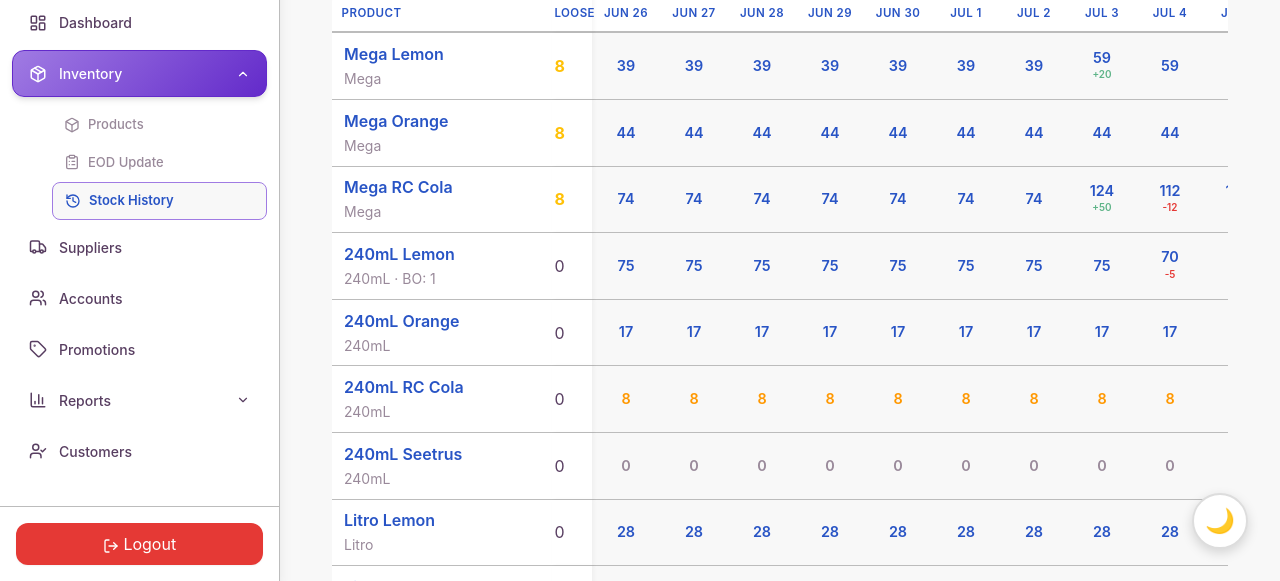
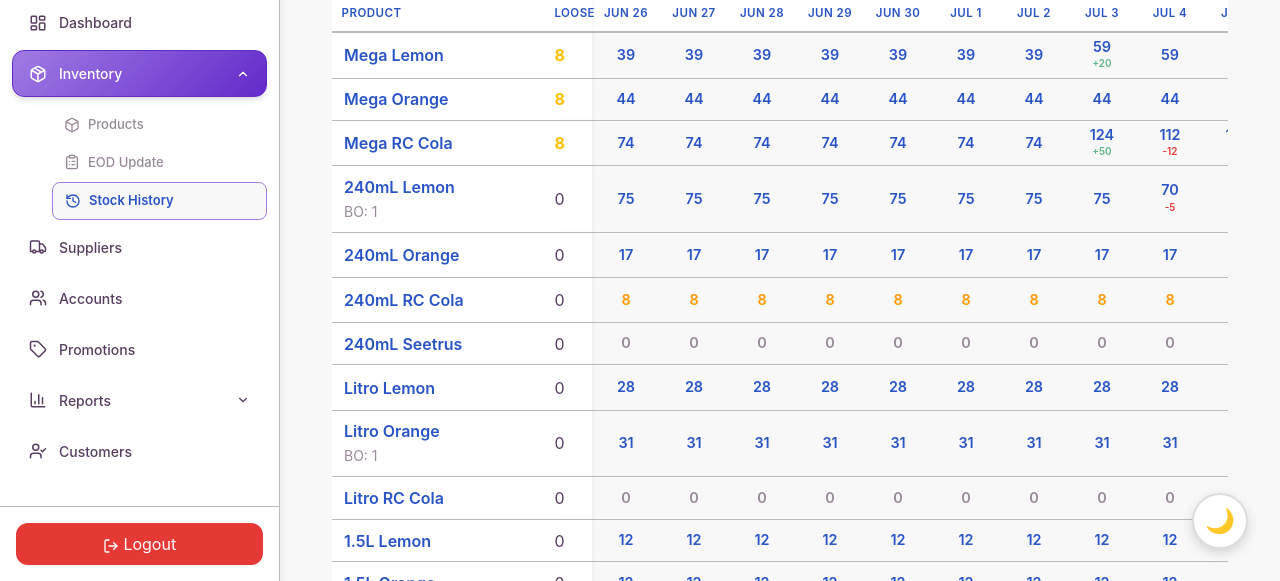
Before and after one commit to Protat0/RC-COLA-INV, a Vue app in the folder frontend/: page /stock/history in a window 1280 px wide. Shown: the part 219-800 px from the top of the page. Built offline with nearby package versions, Linux system fonts and the light colour scheme; no server answers.

Commit message:
style: drop pack_size subtitle from Product column in Stock History
Redundant with product name (names now lead with pack size, e.g.
"Mega RC Cola"). Keeps the BO indicator when back_order > 0.

```diff
--- a/frontend/src/pages/stock/StockHistory.vue
+++ b/frontend/src/pages/stock/StockHistory.vue
@@ -76,9 +76,7 @@
             >
               <td class="sticky-col product-cell">
                 <div style="font-weight: 600; color: var(--text-primary);">{{ product.product_name }}</div>
-                <small style="color: var(--text-tertiary);">
-                  {{ product.pack_size }}<span v-if="product.back_order > 0"> · BO: {{ product.back_order }}</span>
-                </small>
+                <small v-if="product.back_order > 0" style="color: var(--text-tertiary);">BO: {{ product.back_order }}</small>
               </td>
               <td data-testid="loose-cell" class="sticky-col-loose loose-cell">
                 <span :class="(product.loose_bottles ?? 0) > 0 ? 'text-warning fw-bold' : 'text-tertiary-medium'">
```
